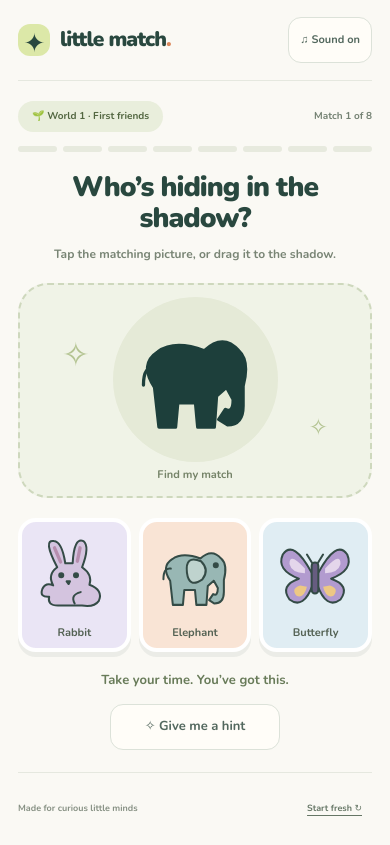
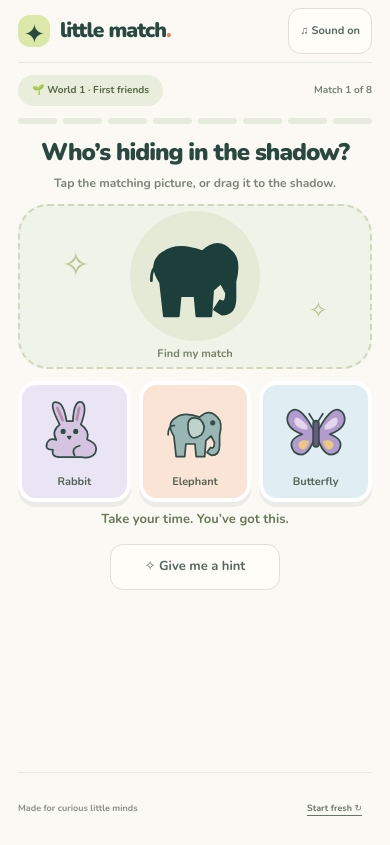
Before and after one commit to aakashbashyal-maitri/little-match, a Vue app: page /#/play in a window 390 px wide. Built offline with nearby package versions, Linux system fonts and the light colour scheme.

Commit message:
Refine mobile game layout with Tailwind utilities

```diff
--- a/src/App.vue
+++ b/src/App.vue
@@ -8,7 +8,7 @@ function reset() { void restart(); resetDialog.value?.close() }
 </script>
 <template>
   <div class="app-shell">
-    <header class="site-header">
+    <header class="site-header max-[600px]:py-2!">
       <button class="brand" aria-label="Little Match home" @click="home"><span class="brand-mark">✦</span> little match<span class="brand-dot">.</span></button>
       <div class="header-actions"><span class="save-note">{{ g.storageAvailable.value ? 'Progress saved on this device' : 'Progress cannot be saved on this device' }}</span><button class="quiet-button" :aria-pressed="g.muted.value" @click="g.muted.value = !g.muted.value">{{ g.muted.value ? '♫ Sound off' : '♫ Sound on' }}</button></div>
     </header>
--- a/src/components/GameScreen.vue
+++ b/src/components/GameScreen.vue
@@ -54,51 +54,29 @@ function up(e:PointerEvent,id:ItemId) {
 function click(e:MouseEvent,id:ItemId) { if (e.detail===0 || !suppressClick) choose(id); suppressClick=false }
 </script>
 <template>
-  <section class="game" :class="{'game-solved':solved}">
+  <section class="game max-[600px]:pt-3!" :class="{'[@media(max-width:600px),(max-height:600px)_and_(pointer:coarse)]:pb-[calc(100px+env(safe-area-inset-bottom,0px))]!':solved}">
     <div class="game-topline"><span class="world-pill">{{ level.emoji }} World {{ level.id }} · {{ level.name }}</span><span>Match {{ puzzleIndex + 1 }} of {{ totalPuzzles }}</span></div>
-    <div class="progress" role="progressbar" :aria-valuenow="puzzleIndex + (solved ? 1 : 0)" :aria-valuemax="totalPuzzles" aria-valuemin="0" aria-label="Matches completed"><span v-for="n in totalPuzzles" :key="n" :class="{filled:n <= puzzleIndex + (solved ? 1 : 0)}"></span></div>
-    <h1>{{ solved ? 'You found its friend!' : 'Who’s hiding in the shadow?' }}</h1>
-    <p class="instruction">{{ solved ? 'Wonderful matching. Ready for the next one?' : 'Tap the matching picture, or drag it to the shadow.' }}</p>
-    <div ref="zone" class="shadow-stage" :class="{matched:solved, hovering, celebrating}">
+    <div class="progress max-[600px]:my-3!" role="progressbar" :aria-valuenow="puzzleIndex + (solved ? 1 : 0)" :aria-valuemax="totalPuzzles" aria-valuemin="0" aria-label="Matches completed"><span v-for="n in totalPuzzles" :key="n" :class="{filled:n <= puzzleIndex + (solved ? 1 : 0)}"></span></div>
+    <h1 class="max-[600px]:text-2xl!">{{ solved ? 'You found its friend!' : 'Who’s hiding in the shadow?' }}</h1>
+    <p class="instruction max-[600px]:mt-1.5!">{{ solved ? 'Wonderful matching. Ready for the next one?' : 'Tap the matching picture, or drag it to the shadow.' }}</p>
+    <div ref="zone" class="shadow-stage max-[600px]:my-3! max-[600px]:h-[clamp(130px,22dvh,165px)]!" :class="{matched:solved, hovering, celebrating}">
       <div v-if="celebrating" class="celebration-confetti" aria-hidden="true"><span v-for="(piece,i) in confetti" :key="i" :style="{'--x':piece.x, '--y':piece.y, '--piece-color':piece.color, animationDelay:piece.delay}">{{ i % 3 === 0 ? '★' : '●' }}</span></div>
       <span class="stage-spark spark-one" aria-hidden="true">✧</span><span class="stage-spark spark-two" aria-hidden="true">✧</span>
-      <div class="shadow-disc"><ItemShape :item-id="puzzle.targetId" :mode="solved || hint ? 'colorful' : 'silhouette'" :size="180" /></div>
+      <div class="shadow-disc max-[600px]:size-[clamp(100px,17dvh,130px)]! max-[600px]:[&_svg]:size-full!"><ItemShape :item-id="puzzle.targetId" :mode="solved || hint ? 'colorful' : 'silhouette'" :size="180" /></div>
       <span class="stage-label">{{ solved ? '✓ A perfect match' : hint ? 'Find this picture below' : 'Find my match' }}</span>
     </div>
-    <div class="choices" :class="{'three-choices':choices.length===3}">
-      <button v-for="(id,i) in choices" :key="id" class="choice" :class="[{correct:solved && id===puzzle.targetId, retry:wrong===id, dragging:dragging===id}, ['lavender','peach','blue','mint'][i]]" :disabled="solved" :aria-label="`Match ${label(id)}`" :style="dragging===id ? {transform:`translate(${dx}px,${dy}px)`, zIndex:5} : {}" @pointerdown="down($event,id)" @pointermove="move" @pointerup="up($event,id)" @pointercancel="cancel" @lostpointercapture="cancel" @click="click($event,id)"><span :key="`${id}-${wrong === id ? attempt : 0}`" class="choice-art" :class="{'try-again':wrong === id}"><ItemShape :item-id="id" :size="115" /></span><span>{{ label(id) }}</span><b v-if="solved && id===puzzle.targetId" class="check">✓</b></button>
+    <div class="choices max-[600px]:gap-2!" :class="{'three-choices':choices.length===3}">
+      <button v-for="(id,i) in choices" :key="id" class="choice disabled:touch-pan-y!" :class="[{correct:solved && id===puzzle.targetId, retry:wrong===id, dragging:dragging===id}, ['lavender','peach','blue','mint'][i]]" :disabled="solved" :aria-label="`Match ${label(id)}`" :style="dragging===id ? {transform:`translate(${dx}px,${dy}px)`, zIndex:5} : {}" @pointerdown="down($event,id)" @pointermove="move" @pointerup="up($event,id)" @pointercancel="cancel" @lostpointercapture="cancel" @click="click($event,id)"><span :key="`${id}-${wrong === id ? attempt : 0}`" class="choice-art max-[600px]:max-w-[clamp(60px,10dvh,80px)]!" :class="{'try-again':wrong === id}"><ItemShape :item-id="id" :size="115" /></span><span>{{ label(id) }}</span><b v-if="solved && id===puzzle.targetId" class="check">✓</b></button>
     </div>
-    <div class="feedback" :class="{'success-feedback':celebrating}" aria-live="polite"><template v-if="solved">✦ Great job! It’s {{ label(puzzle.targetId) }}.</template><template v-else-if="wrong">Keep looking. You can try another picture!</template><template v-else>Take your time. You’ve got this.</template></div>
-    <div v-if="solved" class="success-actions">
-      <button class="primary next-button" @click="emit('next')">{{ puzzleIndex + 1 === totalPuzzles ? 'Finish world' : 'Next match' }} →</button>
+    <div class="feedback max-[600px]:min-h-8! max-[600px]:pt-2!" :class="{'success-feedback':celebrating}" aria-live="polite"><template v-if="solved">✦ Great job! It’s {{ label(puzzle.targetId) }}.</template><template v-else-if="wrong">Keep looking. You can try another picture!</template><template v-else>Take your time. You’ve got this.</template></div>
+    <div v-if="solved" class="[@media(max-width:600px),(max-height:600px)_and_(pointer:coarse)]:fixed [@media(max-width:600px),(max-height:600px)_and_(pointer:coarse)]:inset-x-0 [@media(max-width:600px),(max-height:600px)_and_(pointer:coarse)]:bottom-0 [@media(max-width:600px),(max-height:600px)_and_(pointer:coarse)]:z-10 [@media(max-width:600px),(max-height:600px)_and_(pointer:coarse)]:px-[18px] [@media(max-width:600px),(max-height:600px)_and_(pointer:coarse)]:pt-3 [@media(max-width:600px),(max-height:600px)_and_(pointer:coarse)]:pb-[calc(12px+env(safe-area-inset-bottom,0px))] [@media(max-width:600px),(max-height:600px)_and_(pointer:coarse)]:bg-[#faf9f4] [@media(max-width:600px),(max-height:600px)_and_(pointer:coarse)]:border-t [@media(max-width:600px),(max-height:600px)_and_(pointer:coarse)]:border-[#e5e8df] [@media(max-width:600px),(max-height:600px)_and_(pointer:coarse)]:shadow-[0_-4px_16px_#29483f12]">
+      <button class="primary next-button [@media(max-width:600px),(max-height:600px)_and_(pointer:coarse)]:w-full [@media(max-width:600px),(max-height:600px)_and_(pointer:coarse)]:max-w-[480px] [@media(max-width:600px),(max-height:600px)_and_(pointer:coarse)]:min-w-0! [@media(max-width:600px),(max-height:600px)_and_(pointer:coarse)]:min-h-14 [@media(max-width:600px),(max-height:600px)_and_(pointer:coarse)]:m-0!" @click="emit('next')">{{ puzzleIndex + 1 === totalPuzzles ? 'Finish world' : 'Next match' }} →</button>
     </div>
     <button v-else class="quiet-button hint-button" :aria-pressed="hint" @click="hint = !hint">{{ hint ? 'Show shadow again' : '✧ Give me a hint' }}</button>
   </section>
 </template>
 
 <style scoped>
-/* Finished cards no longer need to capture drag gestures. */
-.choice:disabled { touch-action: pan-y; }
-
-@media (max-width: 600px), (max-height: 600px) and (pointer: coarse) {
-  .game-solved { padding-bottom: calc(100px + env(safe-area-inset-bottom, 0px)); }
-  .success-actions {
-    position: fixed;
-    inset: auto 0 0;
-    z-index: 10;
-    padding: 12px 18px calc(12px + env(safe-area-inset-bottom, 0px));
-    background: #faf9f4;
-    border-top: 1px solid #e5e8df;
-    box-shadow: 0 -4px 16px #29483f12;
-  }
-  .success-actions .next-button {
-    width: 100%;
-    max-width: 480px;
-    min-width: 0;
-    min-height: 56px;
-    margin: 0;
-  }
-}
 .choice-art { display: block; width: 100%; max-width: 115px; margin: 0 !important; }
 .choice-art.try-again { animation: gentle-wiggle 480ms ease-in-out; }
 .celebrating .shadow-disc { animation: happy-pop 650ms cubic-bezier(.22,.8,.35,1); }
```
